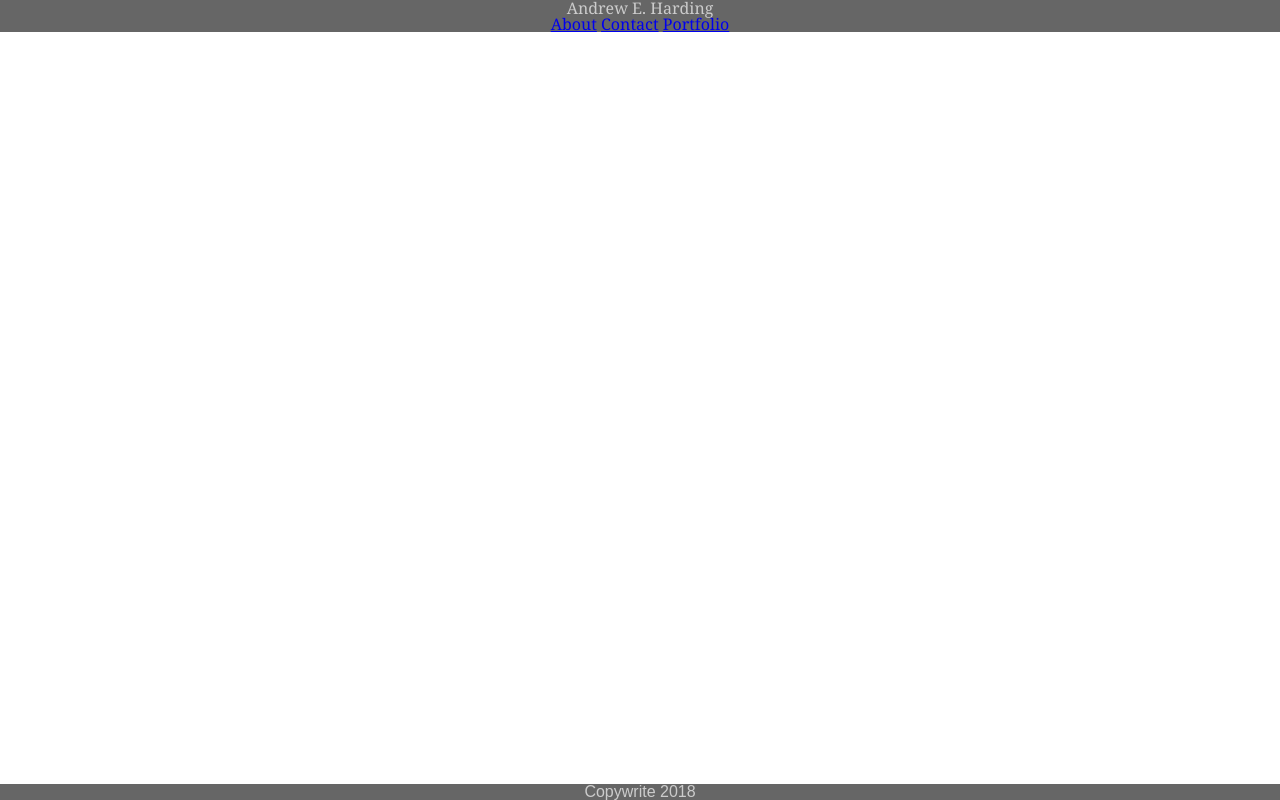
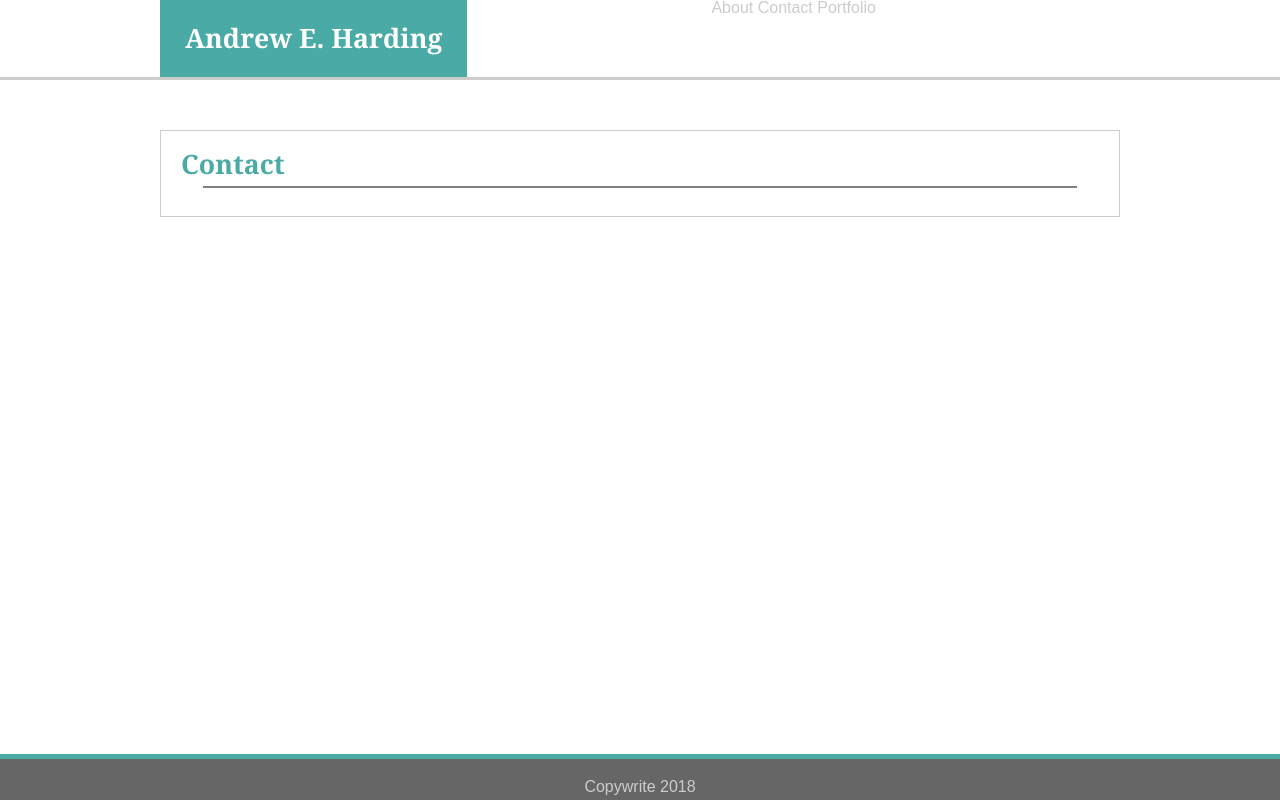
Before and after one commit to AndrewEHarding/Basic-Portfolio, a plain HTML site: page contact.html in a window 1280 px wide. Drawn offline with Linux system fonts and the light colour scheme.

Commit message:
<COMMENT>

```diff
--- a/assets/css/styles.css
+++ b/assets/css/styles.css
@@ -1,25 +1,78 @@
 /* Here we are, born to be kings! We're the princes of the universe! */
 body {
-    /* background-image: url("../images/frontpagebackground.jpg") */
     font-family: Arial, Helvetica, sans-serif;
+    width: 960px;
+    margin: auto;
+    color: #777777;
+
+}
+
+header {
+    text-align: center;
+    position: fixed;
+    left: 0;
+    top: 0;
+    width: 100%;
+    background-color: #ffffff;
+    color: #cccccc;
+    border: solid #cccccc;
+    border-width: 0px 0px 3px 0px;
+
+}
+
+.top-bar {
     width: 960px;
     margin: auto;
 
 }
 
-header {
+h1 {
     font-family: Georgia, 'Times New Roman', Times, serif;
-    text-align: center;
-    position: fixed;
-    left: 0;
-    top: 0;
-    width: 100%;
-    background-color: #666666;
+    background-color: #4aaaa5;
+    color: #ffffff;
+    padding: 25px;
+    float: left;
+
+}
+
+h2 {
+    font-family: Georgia, 'Times New Roman', Times, serif;
+    color: #4aaaa5;
+
+}
+
+h1, h2 {
+    font-weight: bold;
+    font-size: 20pt;
+
+}
+
+ul#nav-links li {
+    display: inline;
+
+}
+
+a {
     color: #cccccc;
+    text-decoration: none;
+
+}
+
+a:hover {
+    color: #777777;
+
+}
+
+hr {
+    width: 95%;
+
 }
 
 .content {
-    margin-top: 80px;
+    margin-top: 130px;
+    border: solid #cccccc;
+    border-width: 1.5px;
+    padding: 20px;
 
 }
 
@@ -31,5 +84,8 @@ footer {
     width: 100%;
     background-color: #666666;
     color: #cccccc;
+    border: solid #4aaaa5;
+    border-width: 5px 0px 0px 0px;
+    padding: 20px 0px 5px 0px;
 
 }
--- a/contact.html
+++ b/contact.html
@@ -8,13 +8,21 @@
     </head>
     <body>
         <header>
-            <h1>Andrew E. Harding</h1>
-            <nav>
-                <a href="./index.html">About</a>
-                <a href="./contact.html">Contact</a>
-                <a href="./portfolio.html">Portfolio</a>
-            </nav>
+            <div class="top-bar">
+                <h1>Andrew E. Harding</h1>
+                <nav>
+                    <ul id="nav-links">
+                        <li><a href="./index.html">About</a></li>
+                        <li><a href="./contact.html">Contact</a></li>
+                        <li><a href="./portfolio.html">Portfolio</a></li>
+                    </ul>
+                </nav>
+            </div>
         </header>
+        <div class="content">
+            <h2>Contact</h2>
+            <hr noshade>
+        </div>
         <footer>
             Copywrite 2018
         </footer>
```
Also changed, not shown: index.html (+12 -6 lines), portfolio.html (+14 -6 lines).
